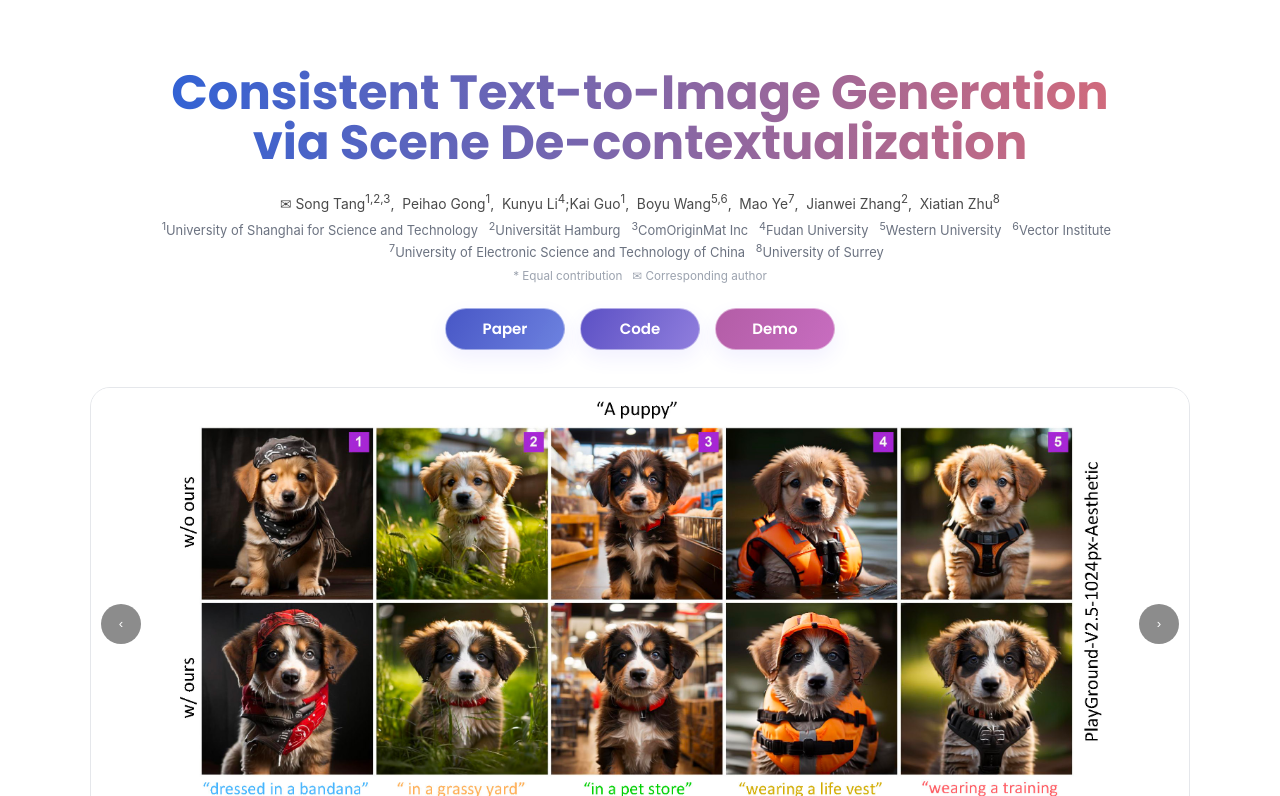
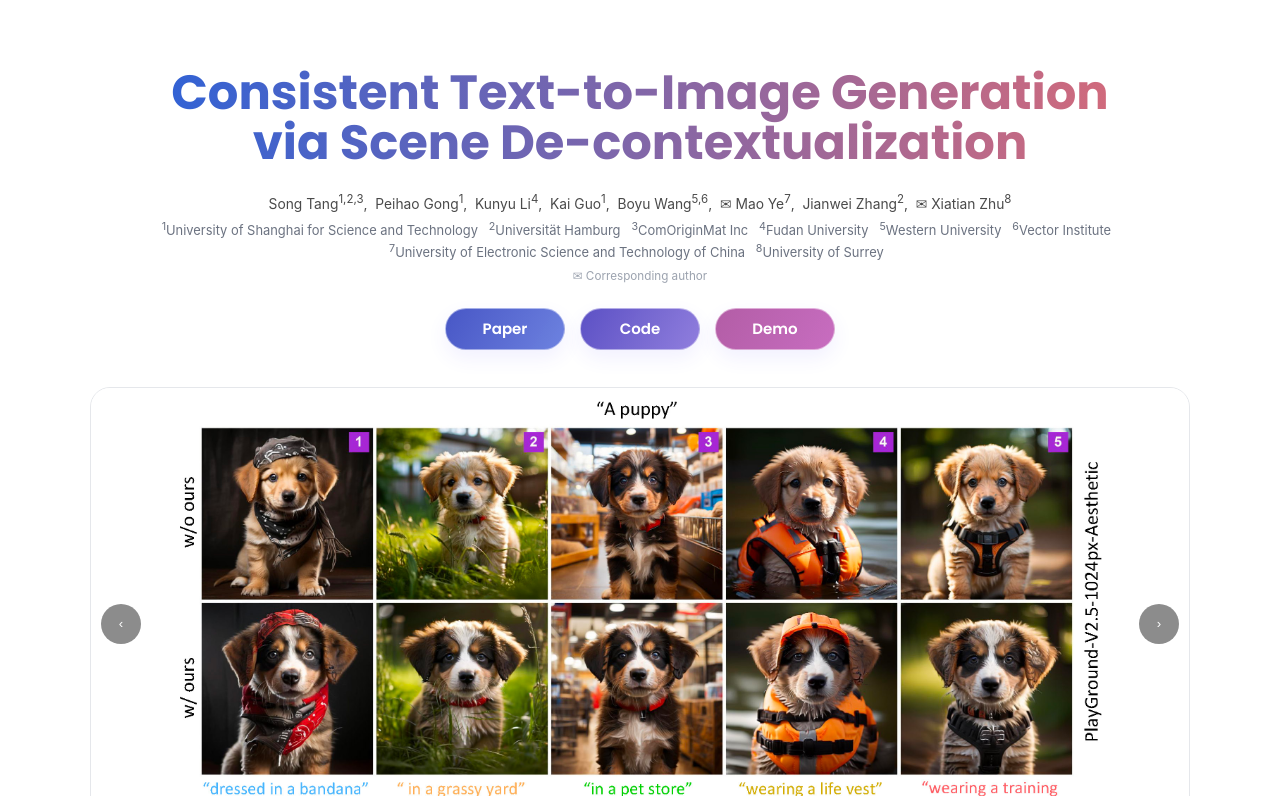
Before and after one commit to tntek/SDeC, a Jekyll site: the page built from docs/index.html, in a window 1280 px wide and 900 px high, cut to the strip 104-900 px from the top of the window. Built offline with Jekyll 4.4.1, drawn with Linux system fonts in a browser that asks for light colours; some web fonts are replaced.

```diff
--- a/docs/_config.yml
+++ b/docs/_config.yml
@@ -17,7 +17,7 @@ links:
 
 
   - name: Paper
-    url: https://raw.githubusercontent.com/tntek/SDeC/main/docs/assets/papers/paper.pdf
+    url: /assets/papers/paper.pdf
     key: paper
   - name: Code
     url: https://github.com/tntek/SDeC
--- a/docs/index.html
+++ b/docs/index.html
@@ -15,13 +15,13 @@ title: Consistent Text-to-Image Generation via Scene De-contextualization
     <!-- 作者与单位 -->
     <div class="hero__authors hero__authors--centered">
       <p class="hero__authors-line">
-        ✉ Song Tang<sup>1,2,3</sup>,&nbsp; Peihao Gong<sup>1</sup>,&nbsp; Kunyu Li<sup>4</sup>;Kai Guo<sup>1</sup>,&nbsp; Boyu Wang<sup>5,6</sup>,&nbsp; Mao Ye<sup>7</sup>,&nbsp; Jianwei Zhang<sup>2</sup>,&nbsp; Xiatian Zhu<sup>8</sup>
+        Song Tang<sup>1,2,3</sup>,&nbsp; Peihao Gong<sup>1</sup>,&nbsp; Kunyu Li<sup>4</sup>,&nbsp; Kai Guo<sup>1</sup>,&nbsp; Boyu Wang<sup>5,6</sup>,&nbsp; ✉ Mao Ye<sup>7</sup>,&nbsp; Jianwei Zhang<sup>2</sup>,&nbsp; ✉ Xiatian Zhu<sup>8</sup>
       </p>
       <p class="hero__affiliations">
         <sup>1</sup>University of Shanghai for Science and Technology &nbsp; <sup>2</sup>Universität Hamburg &nbsp; <sup>3</sup>ComOriginMat Inc &nbsp; <sup>4</sup>Fudan University &nbsp; <sup>5</sup>Western University &nbsp; <sup>6</sup>Vector Institute &nbsp; <sup>7</sup>University of Electronic Science and Technology of China &nbsp; <sup>8</sup>University of Surrey &nbsp;
       </p>
       <p class="hero__notes">
-        * Equal contribution &nbsp; ✉ Corresponding author
+       ✉ Corresponding author
       </p>
     </div>
 
@@ -29,9 +29,10 @@ title: Consistent Text-to-Image Generation via Scene De-contextualization
     <!-- testtest -->
     <div class="hero__actions hero__actions--centered">
       {% for link in site.links %}
+      {% assign href = link.url %}
         <a
           class="paper-pill paper-pill--{{ link.key | downcase }}"
-          href="{{ link.url }}"
+          href="{% if href contains '://' %}{{ href }}{% else %}{{ href | relative_url }}{% endif %}"
           target="_blank" rel="noopener"
         >
           {{ link.name }}
```
Also changed, not shown: 1 other file.
